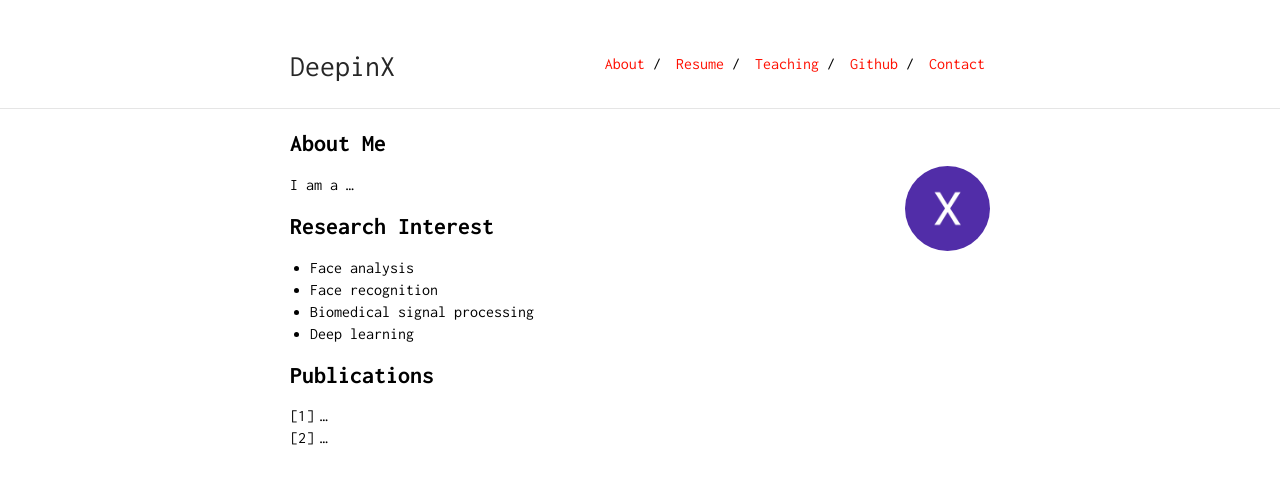
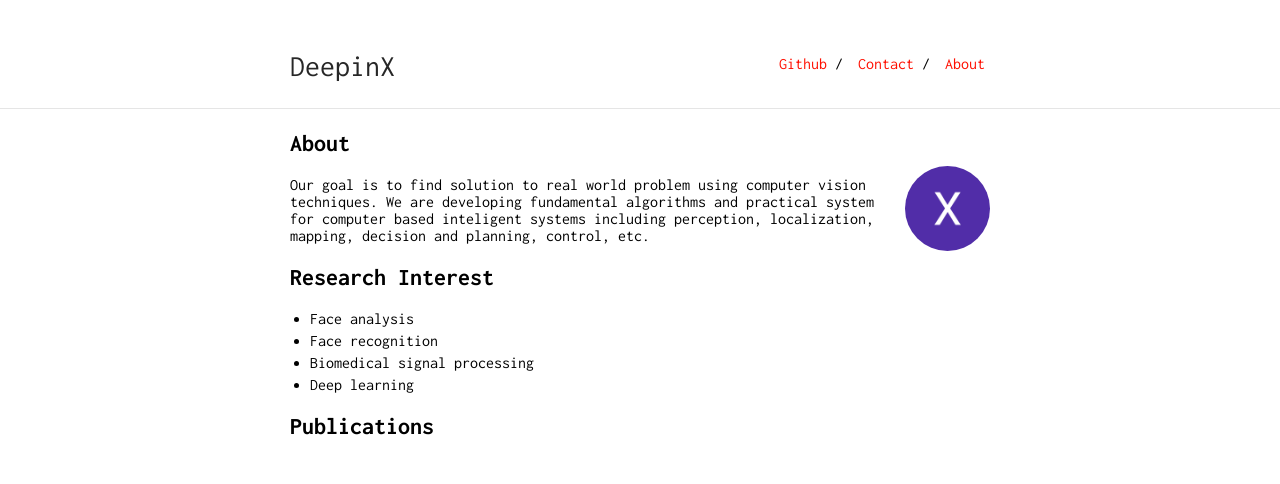
Before and after one commit to deepinx/deepinx.github.io, a Jekyll site: the page built from index.md, in a window 1280 px wide. Shown: the top 484 px of the page. Built offline with Jekyll 4.4.1, drawn with Linux system fonts in a browser that asks for light colours; our own code applies the rules of GitHub Pages for plain Markdown files.

Commit message:
Delete some items

```diff
--- a/index.md
+++ b/index.md
@@ -2,19 +2,18 @@
 layout: default
 ---
 
-## About Me
+## About
 
 <img class="profile-picture" src="me.jpg">
 
-I am a ...
+ Our goal is to find solution to real world problem using computer vision techniques. We are developing fundamental algorithms and practical system for computer based inteligent systems including perception, localization, mapping, decision and planning, control, etc.
 
 
 ## Research Interest
+
 - Face analysis
 - Face recognition
 - Biomedical signal processing
 - Deep learning
 
 ## Publications
-1. ...
-2. ...
```
Also changed, not shown: _data/nav.yml (+3 -10 lines).
